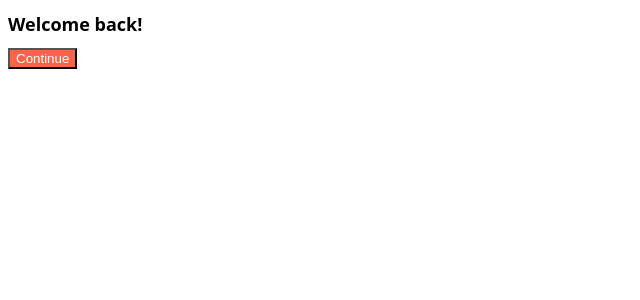
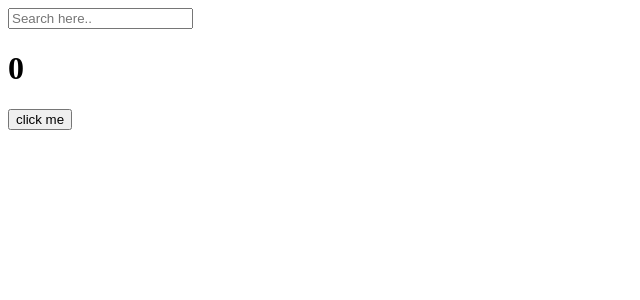
Before and after one commit to choiapple/ReactJS_movie, a React (Create React App) app in the folder react-for-beginners/: page / in a window 1280 px wide. Shown: the top 300 px of the page, without its empty margins (0-640 px from the left). Built offline with nearby package versions, Linux system fonts and the light colour scheme.

Commit message:
8월 22일 last

```diff
--- a/react-for-beginners/src/App.js
+++ b/react-for-beginners/src/App.js
@@ -1,10 +1,38 @@
-import Button from "./Button";
-import styles from "./App.module.css";
+// import Button from "./Button";
+// import styles from "./App.module.css";
+import { useState, useEffect } from "react";
+
 function App() {
+  const [counter, setValue] = useState(0);
+  const [keyword, setKeyword] = useState("");
+  const onClick = () => setValue((prev) => prev+1);
+  const onChange = (event) => setKeyword(event.target.value);
+  // const iRunOnlyOnce = () => {
+  //   console.log("i run only once.");
+  // };
+  useEffect(() => {
+    console.log("I run only once.")
+  }, []);
+  useEffect(() => {
+    console.log("I run when 'keyword' changes.");
+  }, [keyword]);
+  useEffect(()=>{
+    console.log("I run when 'counter' changes");
+  }, [counter]);
+  useEffect(()=>{
+    console.log("I run when keyword & counter change")
+  }, [keyword, counter]);
   return (
     <div>
-      <h1 className={styles.title}>Welcome back!</h1>
-      <Button text={"Continue"}/>
+      {/* <h1 className={styles.title}>Welcome back!</h1> */}
+      {/* <Button text={"Continue"}/> */}
+      <input
+      value={keyword}
+      onChange={onChange}
+      type="text"
+      placeholder="Search here.." />
+      <h1>{counter}</h1>
+      <button onClick={onClick}>click me</button>
     </div>
   );
 }
```
